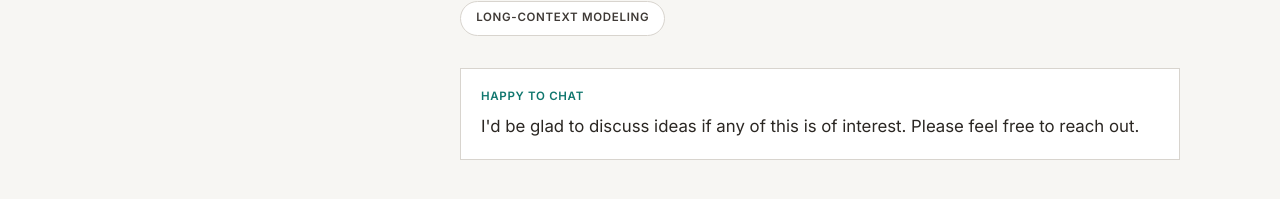
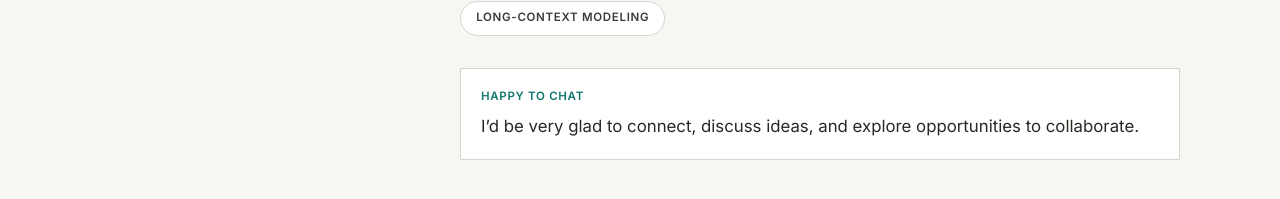
Before and after one commit to kunhan-G/kunhan-G.github.io, a Jekyll site: the page built from index.md, in a window 1280 px wide. Shown: the part 505-704 px from the top of the page. Built offline with Jekyll 4.4.1, drawn with Linux system fonts in a browser that asks for light colours; a style sheet for code colours, icons or effects is not loaded; our own code applies the rules of GitHub Pages for plain Markdown files.

Commit message:
Update the collaboration note wording.
Use the user’s preferred invitation sentence.

```diff
--- a/html_source_file/index.html
+++ b/html_source_file/index.html
@@ -56,7 +56,7 @@
         </div>
         <div class="collab-box">
           <p class="collab-label">Happy to chat</p>
-          <p>I'd be glad to discuss ideas if any of this is of interest. Please feel free to reach out.</p>
+          <p>I’d be very glad to connect, discuss ideas, and explore opportunities to collaborate.</p>
         </div>
       </section>
       <footer></footer>
--- a/index.md
+++ b/index.md
@@ -20,5 +20,5 @@ My research interests broadly lie in foundation models and agentic AI, with a pa
 
 <div class="collab-box">
   <p class="collab-label">Happy to chat</p>
-  <p>I'd be glad to discuss ideas if any of this is of interest. Please feel free to reach out.</p>
+  <p>I’d be very glad to connect, discuss ideas, and explore opportunities to collaborate.</p>
 </div>
```
